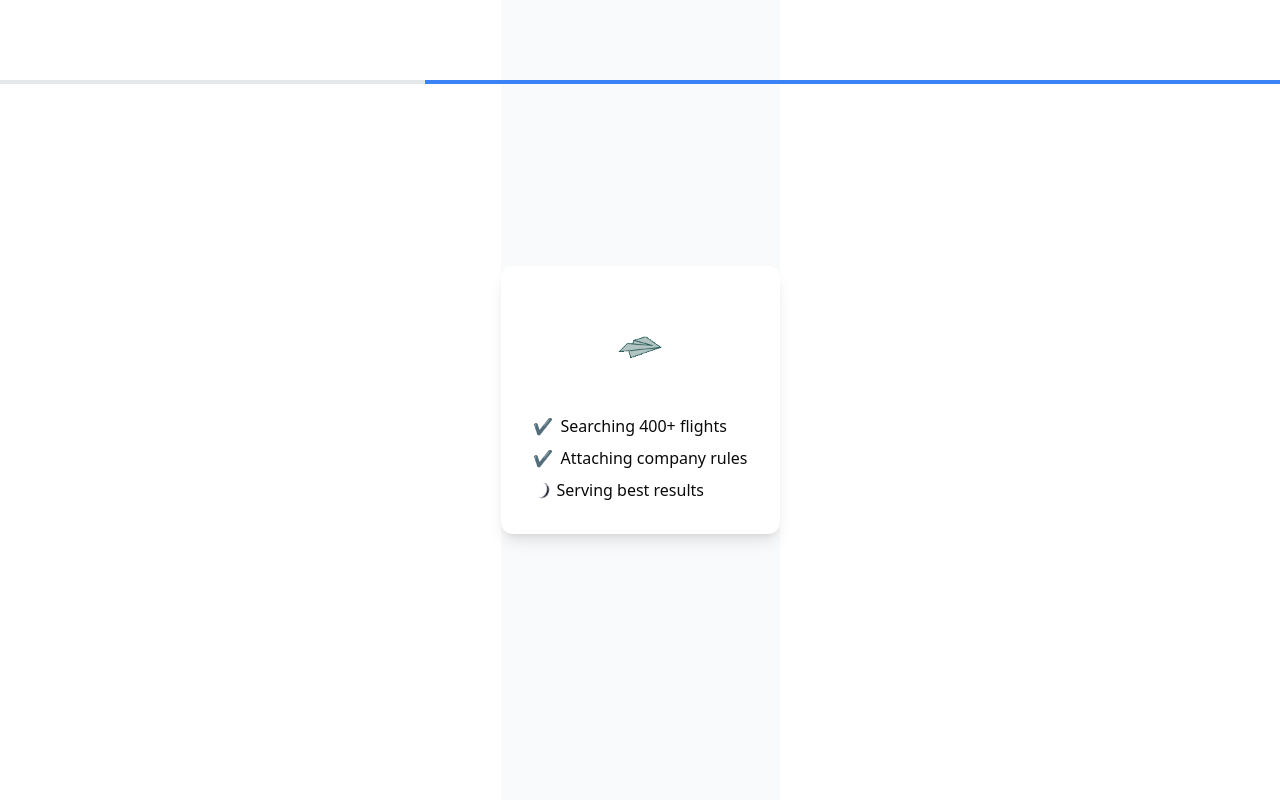
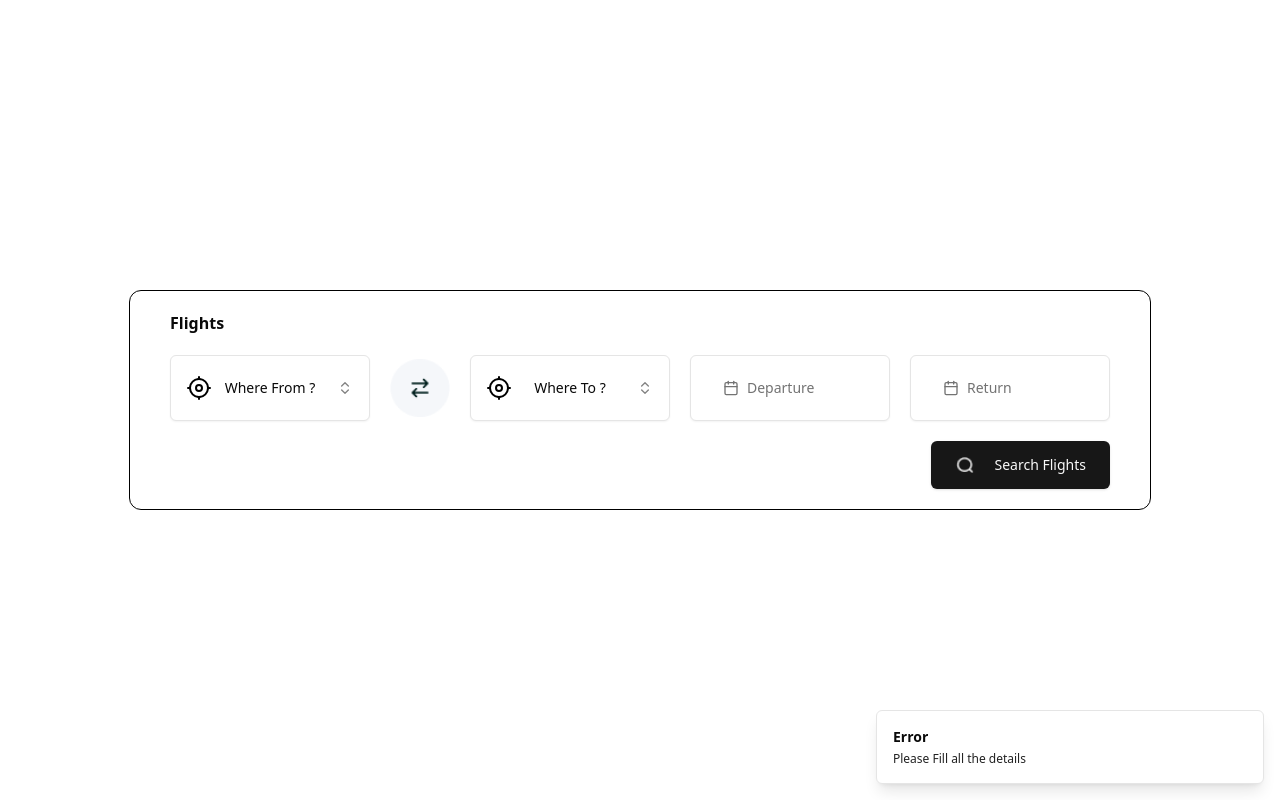
Before and after one commit to Vikash-thak12/Flight_Search_Page, a Next.js app: page / in a window 1280 px wide. Both pictures are taken after a click on the element "Search Flights". Built offline with nearby package versions, Linux system fonts and the light colour scheme.

Commit message:
Implemented: Toast functionality

```diff
--- a/app/layout.tsx
+++ b/app/layout.tsx
@@ -1,6 +1,7 @@
 import type { Metadata } from "next";
 import localFont from "next/font/local";
 import "./globals.css";
+import { Toaster } from "@/components/ui/toaster"
 
 const geistSans = localFont({
   src: "./fonts/GeistVF.woff",
@@ -31,6 +32,7 @@
         <div className="w-full h-screen overflow-hidden">
           {children}
         </div>
+        <Toaster />
       </body>
     </html>
   );
--- a/components/FirstPage.tsx
+++ b/components/FirstPage.tsx
@@ -5,22 +5,27 @@
 import { Button } from './ui/button'
 import Image from 'next/image'
 import LoadingPage, { LoadingBar } from './Loading'
+import { useToast } from '@/hooks/use-toast'
+
 
 const FirstPage = () => {
   const [isloading, setIsloading] = useState(false)
   const [from, setFrom] = useState('');
   const [to, setTo] = useState('')
-  const [departure, setDeparture] = useState<Date | null>(null); // Store departure date
-  const [destination, setDestination] = useState<Date | null>(null); // Store return date
+  const [departure, setDeparture] = useState<Date | null>(null);
+  const [destination, setDestination] = useState<Date | null>(null);
+  const { toast } = useToast();
 
   const handleSearch = () => {
+    if (!from || !to || !departure || !destination) {
+      toast({
+        title: "Error",
+        description: "Please Fill all the details",
+      })
+      return
+    }
     setIsloading(true)
     try {
-      // if(!from || !to || !departure || !destination) {
-      //   return res.status(400).json({
-      //     message: "Please fill all fields"
-      //   })
-      // }
       console.log({ from, to, departure, destination });
       setTimeout(() => {
         setIsloading(false)
--- /dev/null
+++ b/components/ui/toast.tsx
@@ -0,0 +1,129 @@
+"use client"
+
+import * as React from "react"
+import { Cross2Icon } from "@radix-ui/react-icons"
+import * as ToastPrimitives from "@radix-ui/react-toast"
+import { cva, type VariantProps } from "class-variance-authority"
+
+import { cn } from "@/lib/utils"
+
+const ToastProvider = ToastPrimitives.Provider
+
+const ToastViewport = React.forwardRef<
+  React.ElementRef<typeof ToastPrimitives.Viewport>,
+  React.ComponentPropsWithoutRef<typeof ToastPrimitives.Viewport>
+>(({ className, ...props }, ref) => (
+  <ToastPrimitives.Viewport
+    ref={ref}
+    className={cn(
+      "fixed top-0 z-[100] flex max-h-screen w-full flex-col-reverse p-4 sm:bottom-0 sm:right-0 sm:top-auto sm:flex-col md:max-w-[420px]",
+      className
+    )}
+    {...props}
+  />
+))
+ToastViewport.displayName = ToastPrimitives.Viewport.displayName
+
+const toastVariants = cva(
+  "group pointer-events-auto relative flex w-full items-center justify-between space-x-2 overflow-hidden rounded-md border p-4 pr-6 shadow-lg transition-all data-[swipe=cancel]:translate-x-0 data-[swipe=end]:translate-x-[var(--radix-toast-swipe-end-x)] data-[swipe=move]:translate-x-[var(--radix-toast-swipe-move-x)] data-[swipe=move]:transition-none data-[state=open]:animate-in data-[state=closed]:animate-out data-[swipe=end]:animate-out data-[state=closed]:fade-out-80 data-[state=closed]:slide-out-to-right-full data-[state=open]:slide-in-from-top-full data-[state=open]:sm:slide-in-from-bottom-full",
+  {
+    variants: {
+      variant: {
+        default: "border bg-background text-foreground",
+        destructive:
+          "destructive group border-destructive bg-destructive text-destructive-foreground",
+      },
+    },
+    defaultVariants: {
+      variant: "default",
+    },
+  }
+)
+
+const Toast = React.forwardRef<
+  React.ElementRef<typeof ToastPrimitives.Root>,
+  React.ComponentPropsWithoutRef<typeof ToastPrimitives.Root> &
+    VariantProps<typeof toastVariants>
+>(({ className, variant, ...props }, ref) => {
+  return (
+    <ToastPrimitives.Root
+      ref={ref}
+      className={cn(toastVariants({ variant }), className)}
+      {...props}
+    />
+  )
+})
+Toast.displayName = ToastPrimitives.Root.displayName
+
+const ToastAction = React.forwardRef<
+  React.ElementRef<typeof ToastPrimitives.Action>,
+  React.ComponentPropsWithoutRef<typeof ToastPrimitives.Action>
+>(({ className, ...props }, ref) => (
+  <ToastPrimitives.Action
+    ref={ref}
+    className={cn(
+      "inline-flex h-8 shrink-0 items-center justify-center rounded-md border bg-transparent px-3 text-sm font-medium transition-colors hover:bg-secondary focus:outline-none focus:ring-1 focus:ring-ring disabled:pointer-events-none disabled:opacity-50 group-[.destructive]:border-muted/40 group-[.destructive]:hover:border-destructive/30 group-[.destructive]:hover:bg-destructive group-[.destructive]:hover:text-destructive-foreground group-[.destructive]:focus:ring-destructive",
+      className
+    )}
+    {...props}
+  />
+))
+ToastAction.displayName = ToastPrimitives.Action.displayName
+
+const ToastClose = React.forwardRef<
+  React.ElementRef<typeof ToastPrimitives.Close>,
+  React.ComponentPropsWithoutRef<typeof ToastPrimitives.Close>
+>(({ className, ...props }, ref) => (
+  <ToastPrimitives.Close
+    ref={ref}
+    className={cn(
+      "absolute right-1 top-1 rounded-md p-1 text-foreground/50 opacity-0 transition-opacity hover:text-foreground focus:opacity-100 focus:outline-none focus:ring-1 group-hover:opacity-100 group-[.destructive]:text-red-300 group-[.destructive]:hover:text-red-50 group-[.destructive]:focus:ring-red-400 group-[.destructive]:focus:ring-offset-red-600",
+      className
+    )}
+    toast-close=""
+    {...props}
+  >
+    <Cross2Icon className="h-4 w-4" />
+  </ToastPrimitives.Close>
+))
+ToastClose.displayName = ToastPrimitives.Close.displayName
+
+const ToastTitle = React.forwardRef<
+  React.ElementRef<typeof ToastPrimitives.Title>,
+  React.ComponentPropsWithoutRef<typeof ToastPrimitives.Title>
+>(({ className, ...props }, ref) => (
+  <ToastPrimitives.Title
+    ref={ref}
+    className={cn("text-sm font-semibold [&+div]:text-xs", className)}
+    {...props}
+  />
+))
+ToastTitle.displayName = ToastPrimitives.Title.displayName
+
+const ToastDescription = React.forwardRef<
+  React.ElementRef<typeof ToastPrimitives.Description>,
+  React.ComponentPropsWithoutRef<typeof ToastPrimitives.Description>
+>(({ className, ...props }, ref) => (
+  <ToastPrimitives.Description
+    ref={ref}
+    className={cn("text-sm opacity-90", className)}
+    {...props}
+  />
+))
+ToastDescription.displayName = ToastPrimitives.Description.displayName
+
+type ToastProps = React.ComponentPropsWithoutRef<typeof Toast>
+
+type ToastActionElement = React.ReactElement<typeof ToastAction>
+
+export {
+  type ToastProps,
+  type ToastActionElement,
+  ToastProvider,
+  ToastViewport,
+  Toast,
+  ToastTitle,
+  ToastDescription,
+  ToastClose,
+  ToastAction,
+}
--- /dev/null
+++ b/components/ui/toaster.tsx
@@ -0,0 +1,35 @@
+"use client"
+
+import { useToast } from "@/hooks/use-toast"
+import {
+  Toast,
+  ToastClose,
+  ToastDescription,
+  ToastProvider,
+  ToastTitle,
+  ToastViewport,
+} from "@/components/ui/toast"
+
+export function Toaster() {
+  const { toasts } = useToast()
+
+  return (
+    <ToastProvider>
+      {toasts.map(function ({ id, title, description, action, ...props }) {
+        return (
+          <Toast key={id} {...props}>
+            <div className="grid gap-1">
+              {title && <ToastTitle>{title}</ToastTitle>}
+              {description && (
+                <ToastDescription>{description}</ToastDescription>
+              )}
+            </div>
+            {action}
+            <ToastClose />
+          </Toast>
+        )
+      })}
+      <ToastViewport />
+    </ToastProvider>
+  )
+}
--- /dev/null
+++ b/hooks/use-toast.ts
@@ -0,0 +1,194 @@
+"use client"
+
+// Inspired by react-hot-toast library
+import * as React from "react"
+
+import type {
+  ToastActionElement,
+  ToastProps,
+} from "@/components/ui/toast"
+
+const TOAST_LIMIT = 1
+const TOAST_REMOVE_DELAY = 1000000
+
+type ToasterToast = ToastProps & {
+  id: string
+  title?: React.ReactNode
+  description?: React.ReactNode
+  action?: ToastActionElement
+}
+
+const actionTypes = {
+  ADD_TOAST: "ADD_TOAST",
+  UPDATE_TOAST: "UPDATE_TOAST",
+  DISMISS_TOAST: "DISMISS_TOAST",
+  REMOVE_TOAST: "REMOVE_TOAST",
+} as const
+
+let count = 0
+
+function genId() {
+  count = (count + 1) % Number.MAX_SAFE_INTEGER
+  return count.toString()
+}
+
+type ActionType = typeof actionTypes
+
+type Action =
+  | {
+      type: ActionType["ADD_TOAST"]
+      toast: ToasterToast
+    }
+  | {
+      type: ActionType["UPDATE_TOAST"]
+      toast: Partial<ToasterToast>
+    }
+  | {
+      type: ActionType["DISMISS_TOAST"]
+      toastId?: ToasterToast["id"]
+    }
+  | {
+      type: ActionType["REMOVE_TOAST"]
+      toastId?: ToasterToast["id"]
+    }
+
+interface State {
+  toasts: ToasterToast[]
+}
+
+const toastTimeouts = new Map<string, ReturnType<typeof setTimeout>>()
+
+const addToRemoveQueue = (toastId: string) => {
+  if (toastTimeouts.has(toastId)) {
+    return
+  }
+
+  const timeout = setTimeout(() => {
+    toastTimeouts.delete(toastId)
+    dispatch({
+      type: "REMOVE_TOAST",
+      toastId: toastId,
+    })
+  }, TOAST_REMOVE_DELAY)
+
+  toastTimeouts.set(toastId, timeout)
+}
+
+export const reducer = (state: State, action: Action): State => {
+  switch (action.type) {
+    case "ADD_TOAST":
+      return {
+        ...state,
+        toasts: [action.toast, ...state.toasts].slice(0, TOAST_LIMIT),
+      }
+
+    case "UPDATE_TOAST":
+      return {
+        ...state,
+        toasts: state.toasts.map((t) =>
+          t.id === action.toast.id ? { ...t, ...action.toast } : t
+        ),
+      }
+
+    case "DISMISS_TOAST": {
+      const { toastId } = action
+
+      // ! Side effects ! - This could be extracted into a dismissToast() action,
+      // but I'll keep it here for simplicity
+      if (toastId) {
+        addToRemoveQueue(toastId)
+      } else {
+        state.toasts.forEach((toast) => {
+          addToRemoveQueue(toast.id)
+        })
+      }
+
+      return {
+        ...state,
+        toasts: state.toasts.map((t) =>
+          t.id === toastId || toastId === undefined
+            ? {
+                ...t,
+                open: false,
+              }
+            : t
+        ),
+      }
+    }
+    case "REMOVE_TOAST":
+      if (action.toastId === undefined) {
+        return {
+          ...state,
+          toasts: [],
+        }
+      }
+      return {
+        ...state,
+        toasts: state.toasts.filter((t) => t.id !== action.toastId),
+      }
+  }
+}
+
+const listeners: Array<(state: State) => void> = []
+
+let memoryState: State = { toasts: [] }
+
+function dispatch(action: Action) {
+  memoryState = reducer(memoryState, action)
+  listeners.forEach((listener) => {
+    listener(memoryState)
+  })
+}
+
+type Toast = Omit<ToasterToast, "id">
+
+function toast({ ...props }: Toast) {
+  const id = genId()
+
+  const update = (props: ToasterToast) =>
+    dispatch({
+      type: "UPDATE_TOAST",
+      toast: { ...props, id },
+    })
+  const dismiss = () => dispatch({ type: "DISMISS_TOAST", toastId: id })
+
+  dispatch({
+    type: "ADD_TOAST",
+    toast: {
+      ...props,
+      id,
+      open: true,
+      onOpenChange: (open) => {
+        if (!open) dismiss()
+      },
+    },
+  })
+
+  return {
+    id: id,
+    dismiss,
+    update,
+  }
+}
+
+function useToast() {
+  const [state, setState] = React.useState<State>(memoryState)
+
+  React.useEffect(() => {
+    listeners.push(setState)
+    return () => {
+      const index = listeners.indexOf(setState)
+      if (index > -1) {
+        listeners.splice(index, 1)
+      }
+    }
+  }, [state])
+
+  return {
+    ...state,
+    toast,
+    dismiss: (toastId?: string) => dispatch({ type: "DISMISS_TOAST", toastId }),
+  }
+}
+
+export { useToast, toast }
--- a/package.json
+++ b/package.json
@@ -13,6 +13,7 @@
     "@radix-ui/react-icons": "^1.3.0",
     "@radix-ui/react-popover": "^1.1.2",
     "@radix-ui/react-slot": "^1.1.0",
+    "@radix-ui/react-toast": "^1.2.2",
     "class-variance-authority": "^0.7.0",
     "clsx": "^2.1.1",
     "cmdk": "^1.0.0",
```
Also changed, not shown: 1 other file (tests, documents, lock files or other folders).
